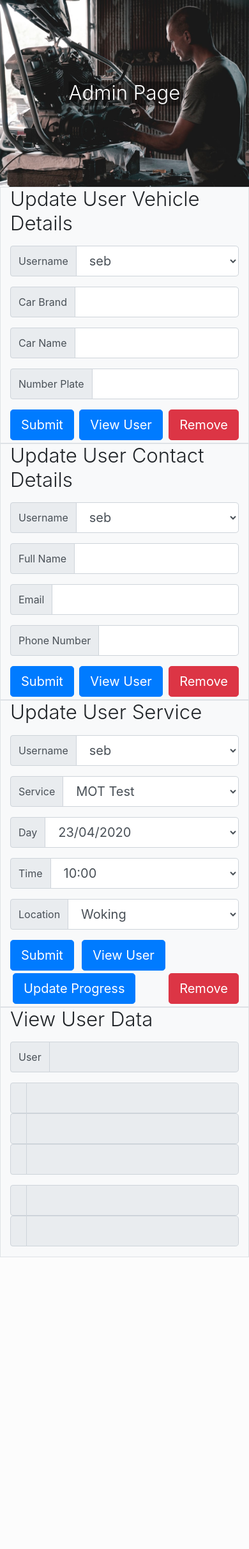
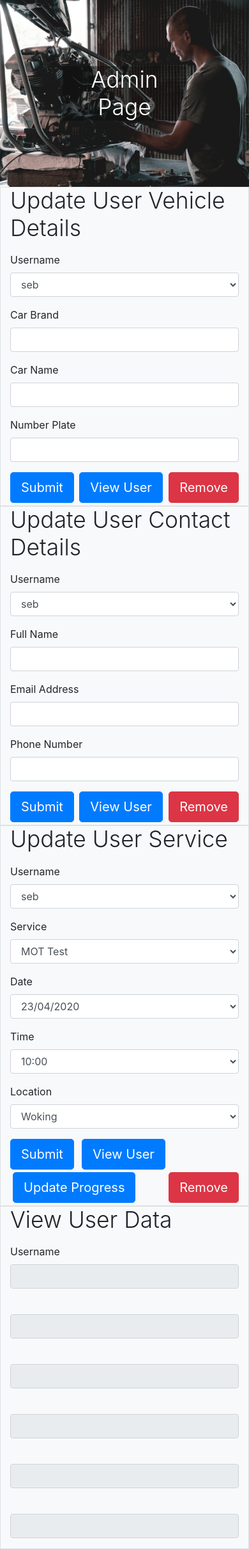
Before and after one commit to sebfuoco/Database-Management-System, a PHP site: page /admin.php in a window 390 px wide. Shown: the part 56-2477 px from the top of the page at 64% size. Before the commit the page ends 2021 px from the top, so only its background shows below. Run offline with PHP 8.4, Linux system fonts and the light colour scheme; a user stored in the database is signed in; data comes from the database, SQL or seed files in the repository.

Commit message:
Responsive Text
Text resizes itself on different screen sizes to be more responsive.

```diff
--- a/admin.php
+++ b/admin.php
@@ -215,7 +215,7 @@ img.header {
 }
 
 .headerText {
-	font-size: 8vmin;
+	font-size: calc(12px + 6vmin);
 }
 </style>
 <body>
@@ -244,29 +244,21 @@ img.header {
 		<div class="row">
 			<form class="col-sm border bg-light" action="" method="POST">
 				<p class="headerText display-4">Update User Vehicle Details</p>
-				<div class="input-group mb-3">
-					<div class="input-group-prepend">
-				   		<span class="input-group-text">Username</span>
-				   	</div>
-					<select class="form-control form-control-lg" name="username1" value="<?php echo $username ?>"></select>
+				<div class="form-group">
+					<label>Username</label>
+					<select class="form-control" name="username1" value="<?php echo $username ?>"></select>
 				</div>
-				<div class="input-group mb-3">
-					<div class="input-group-prepend">
-				   		<span class="input-group-text">Car Brand</span>
-				   	</div>
-					<input class="form-control form-control-lg" name="carBrand">
+				<div class="form-group">
+					<label>Car Brand</label>
+					<input class="form-control" name="carBrand">
 				</div>
-				<div class="input-group mb-3">
-					<div class="input-group-prepend">
-				   		<span class="input-group-text">Car Name</span>
-				   	</div>
-					<input class="form-control form-control-lg" name="carName">
+				<div class="form-group">
+					<label>Car Name</label>
+					<input class="form-control" name="carName">
 				</div>
-				<div class="input-group mb-3">
-					<div class="input-group-prepend">
-				   		<span class="input-group-text">Number Plate</span>
-				   	</div>
-					<input class="form-control form-control-lg" name="numPlate">
+				<div class="form-group">
+					<label>Number Plate</label>
+					<input class="form-control" name="numPlate">
 				</div>
 				<button type="submit" class="btn btn-primary btn-lg mb-1" name="vehicleBtn" value="Submit">Submit</button>
 				<button type="submit" name="viewBtn1" class="btn btn-primary btn-lg mb-1 mr-1 ml-1">View User</button>
@@ -274,29 +266,21 @@ img.header {
 			</form>
 			<form class="col-sm border bg-light" action="" method="POST">
 				<p class="headerText display-4">Update User Contact Details</p>
-				<div class="input-group mb-3">
-					<div class="input-group-prepend">
-				   		<span class="input-group-text">Username</span>
-				   	</div>
-					<select class="form-control form-control-lg" name="username2" value="<?php echo $username ?>"></select>
+				<div class="form-group">
+					<label>Username</label>
+					<select class="form-control" name="username2" value="<?php echo $username ?>"></select>
 				</div>
-				<div class="input-group mb-3">
-					<div class="input-group-prepend">
-				   		<span class="input-group-text">Full Name</span>
-				   	</div>
-					<input class="form-control form-control-lg" name="fullName">
+				<div class="form-group">
+					<label>Full Name</label>
+					<input class="form-control" name="fullName">
 				</div>
-				<div class="input-group mb-3">
-					<div class="input-group-prepend">
-				   		<span class="input-group-text">Email</span>
-				   	</div>
-					<input class="form-control form-control-lg" name="email">
+				<div class="form-group">
+					<label>Email Address</label>
+					<input class="form-control" name="email">
 				</div>
-				<div class="input-group mb-3">
-					<div class="input-group-prepend">
-				   		<span class="input-group-text">Phone Number</span>
-				   	</div>
-					<input class="form-control form-control-lg" name="phoneNumber">
+				<div class="form-group">
+					<label>Phone Number</label>
+					<input class="form-control" name="phoneNumber">
 				</div>
 				<span class="help-block"></span>
 				<button type="submit" class="btn btn-primary btn-lg mb-1" name="contactBtn" value="Submit">Submit</button>
@@ -307,27 +291,21 @@ img.header {
 		<div class="row">
 			<form class="col-sm border bg-light" action="" method="POST">
 				<p class="headerText display-4">Update User Service</p>
-				<div class="input-group mb-3">
-					<div class="input-group-prepend">
-				   		<span class="input-group-text">Username</span>
-				   	</div>
-					<select class="form-control form-control-lg" name="username3" value="<?php echo $username ?>"></select>
+				<div class="form-group">
+					<label>Username</label>
+					<select class="form-control" name="username3" value="<?php echo $username ?>"></select>
 				</div>
 				<div class="row justify-content-center">
-					<div class="input-group mb-3 col-sm">
-						<div class="input-group-prepend">
-					   		<span class="input-group-text">Service</span>
-					   	</div>
-						<select class="form-control form-control-lg" name="service">
+					<div class="form-group col-sm">
+						<label>Service</label>
+						<select class="form-control" name="service">
 							<option>MOT Test</option>
 							<option>Repair</option>
 						</select>
 					</div>
-					<div class="input-group mb-3 col-sm">
-						<div class="input-group-prepend">
-							<span class="input-group-text">Day</span>
-						</div>
-						<select class="form-control form-control-lg" name="serviceDate">
+					<div class="form-group col-sm">
+						<label>Date</label>
+						<select class="form-control" name="serviceDate">
 							<option name="day"></option>
 							<option name="day"></option>
 							<option name="day"></option>
@@ -339,17 +317,13 @@ img.header {
 					</div>
 				</div>
 				<div class="row justify-content-center">
-					<div class="input-group mb-3 col-sm">
-						<div class="input-group-prepend">
-							<span class="input-group-text">Time</span>
-						</div>
-						<select class="form-control form-control-lg" id="serviceTime" name="serviceTime"></select>
+					<div class="form-group col-sm">
+						<label>Time</label>
+						<select class="form-control" id="serviceTime" name="serviceTime"></select>
 					</div>
-					<div class="input-group mb-3 col-sm">
-						<div class="input-group-prepend">
-							<span class="input-group-text">Location</span>
-						</div>
-						<select class="form-control form-control-lg" name="location">
+					<div class="form-group col-sm">
+						<label>Location</label>
+						<select class="form-control" name="location">
 							<option>Woking</option>
 							<option>Farnborough</option>
 							<option>Guildford</option>
@@ -369,44 +343,32 @@ img.header {
 	<div class="row">
 		<form class="col-sm border bg-light" action="" method="POST">
 			<p class="headerText display-4">View User Data</p>
-			<div class="input-group mb-3">
-				<div class="input-group-prepend">
-					<span class="input-group-text">User</span>
+			<div class="form-group">
+				<label>Username</label>
+				<input class="form-control" value="<?php echo $name; ?>" readonly>
+			</div>
+			<div class="row justify-content-center">
+				<div class="form-group col-sm">
+					<label><?php echo $label1; ?></label>
+					<input class="form-control" value="<?php echo $textbox1; ?>" readonly>
 				</div>
-				<input class="form-control form-control-lg" value="<?php echo $name; ?>" readonly>
-			</div>
-			<div class="row justify-content-center mb-3">
-				<div class="input-group col-sm">
-					<div class="input-group-prepend">
-						<span class="input-group-text" ><?php echo $label1; ?></span>
-					</div>
-					<input class="form-control form-control-lg" value="<?php echo $textbox1; ?>" readonly>
+				<div class="form-group col-sm">
+					<label><?php echo $label2; ?></label>
+					<input class="form-control" value="<?php echo $textbox2; ?>" readonly>
 				</div>
-				<div class="input-group col-sm">
-					<div class="input-group-prepend">
-						<span class="input-group-text"><?php echo $label2; ?></span>
-					</div>
-					<input class="form-control form-control-lg" value="<?php echo $textbox2; ?>" readonly>
-				</div>
-				<div class="input-group col-sm">
-					<div class="input-group-prepend">
-						<span class="input-group-text"><?php echo $label3; ?></span>
-					</div>
-					<input class="form-control form-control-lg" value="<?php echo $textbox3; ?>" readonly>
+				<div class="form-group col-sm">
+					<label><?php echo $label3; ?></label>
+					<input class="form-control" value="<?php echo $textbox3; ?>" readonly>
 				</div>
 			</div>
-			<div class="row justify-content-center mb-3">
-				<div class="input-group col-sm">
-					<div class="input-group-prepend">
-						<span class="input-group-text"><?php echo $label4; ?></span>
-					</div>
-					<input class="form-control form-control-lg" value="<?php echo $textbox4; ?>" readonly>
+			<div class="row justify-content-center">
+				<div class="form-group col-sm">
+					<label><?php echo $label4; ?></label>
+					<input class="form-control" value="<?php echo $textbox4; ?>" readonly>
 				</div>
-				<div class="input-group col-sm">
-					<div class="input-group-prepend">
-						<span class="input-group-text"><?php echo $label5; ?></span>
-					</div>
-					<input class="form-control form-control-lg" value="<?php echo $textbox5; ?>" readonly>
+				<div class="form-group col-sm">
+					<label><?php echo $label5; ?></label>
+					<input class="form-control" value="<?php echo $textbox5; ?>" readonly>
 				</div>
 			</div>
 		</form>
@@ -423,18 +385,14 @@ img.header {
 			</div>
 			<div class="modal-body">
 				<form action="" method="POST">
-					<div class="form-group form-row align-items-center">
-						<div class="input-group mb-3">
-				        	<div class="input-group-prepend">
-				          		<div class="input-group-text">Username</div>
-				        	</div>
-					     	<select class="form-control form-control-lg" name="updateUser" value="<?php echo $username ?>"></select>
+					<div class="form-group align-items-center">
+						<div class="form-group">
+							<label>Username</label>
+					     	<select class="form-control" name="updateUser" value="<?php echo $username ?>"></select>
 					    </div>
-						<div class="input-group mb-3">
-				        	<div class="input-group-prepend">
-				          		<div class="input-group-text">Progress</div>
-				        	</div>
-					     	<select class="form-control form-control-lg" name="modalProgress">
+						<div class="form-group">
+							<label>Progress</label>
+					     	<select class="form-control" name="modalProgress">
 					     		<option>Booked</option>
 								<option>In Progress</option>
 								<option>On-Hold</option>
--- a/login.php
+++ b/login.php
@@ -73,7 +73,6 @@ if($_SERVER["REQUEST_METHOD"] == "POST"){
     mysqli_close($link);
 }
 ?>
-
 <!DOCTYPE html>
 <body>
 <head>
@@ -109,11 +108,11 @@ overflow: hidden;
 }
 
 .headerText {
-    font-size: 8vmin;
+    font-size: calc(12px + 6vmin);
 }
 
 .smallText {
-    font-size: 3vmin;
+    font-size: calc(12px + 4vmin);
 }
 </style>
 </head>
--- a/register.php
+++ b/register.php
@@ -103,11 +103,11 @@ overflow: hidden;
 }
 
 .headerText {
-	font-size: 8vmin;
+    font-size: calc(12px + 6vmin);
 }
 
 .smallText {
-	font-size: 3vmin;
+	font-size: calc(12px + 4vmin);
 }
 </style>
 </head>
--- a/resetPassword.php
+++ b/resetPassword.php
@@ -93,11 +93,11 @@ overflow: hidden;
 }
 
 .headerText {
-    font-size: 8vmin;
+    font-size: calc(12px + 6vmin);
 }
 
 .smallText {
-    font-size: 3vmin;
+    font-size:calc(12px + 3vmin);
 }
 </style>
 </head>
```
Also changed, not shown: index.php (+6 -6 lines), invoice.php (+15 -17 lines), parts.php (+28 -44 lines), report.php (+32 -40 lines), service.php (+34 -48 lines), userPage.php (+29 -38 lines).
